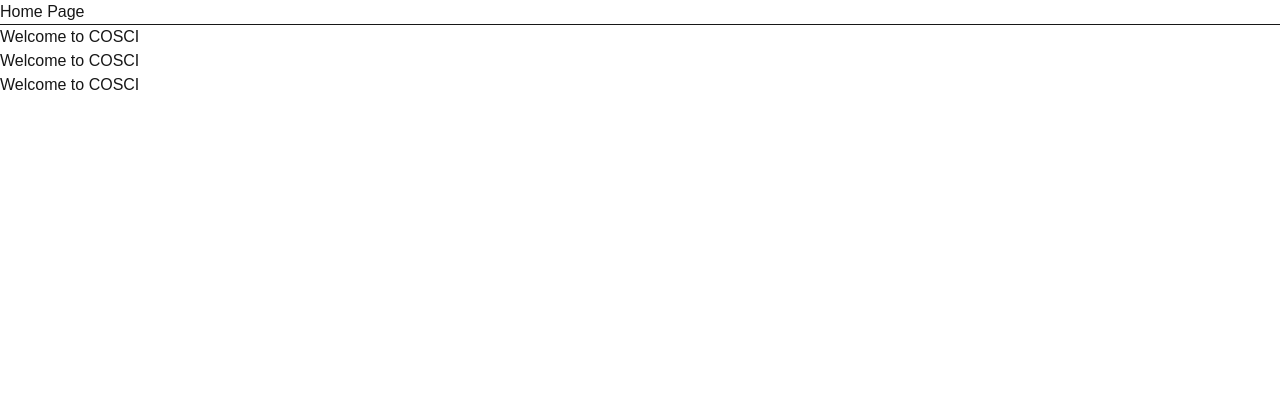
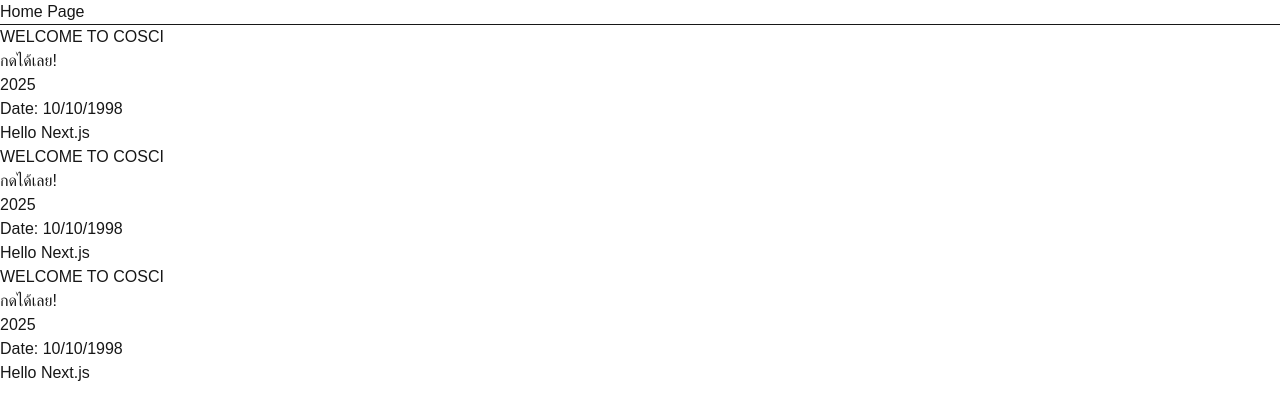
Before and after one commit to Narue2577/nextjs-cosci-app, a Next.js app: page / in a window 1280 px wide. Shown: the top 420 px of the page. Built offline with nearby package versions, Linux system fonts and the light colour scheme.

Commit message:
handleevent

```diff
--- a/src/app/components/AppWelcome.tsx
+++ b/src/app/components/AppWelcome.tsx
@@ -1,8 +1,24 @@
+  'use client'
+
 export default function AppWelcome() {
+    const title = 'Welcome to COSCI';
+    const currentYear = <p>2025</p>;
+    const isShow = true;
+    const handleClick = () => {
+        alert('Hello TypeScript');
+    }
+
   return (
     <>
-    <p>Welcome to COSCI</p>
-
+    <p>{title.toUpperCase()}</p>
+    <button onClick={handleClick}>กดได้เลย!</button>
+    {currentYear}
+    {
+        isShow && <p>Date: 10/10/1998</p>
+    }
+    {
+        isShow ? <p>Hello Next.js</p> : <p>Hello Javascript</p>
+    }
     </>
   );
 }
```
